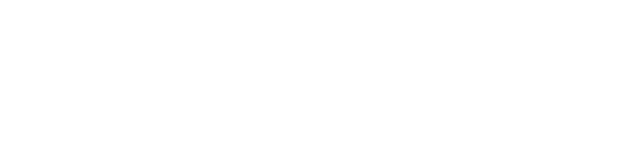
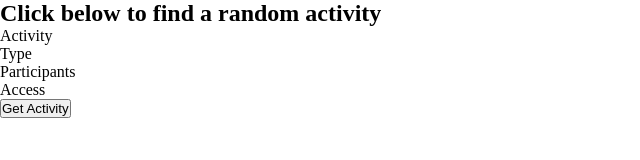
Before and after one commit to nataliemajadixon/activityfinderapp, a plain HTML site: page index.html in a window 1280 px wide. Shown: the whole page, without its empty margins (0-640 px from the left). Drawn offline with Linux system fonts and the light colour scheme.

Commit message:
created html

```diff
--- a/index.html
+++ b/index.html
@@ -8,8 +8,16 @@
     <title>Document</title>
 </head>
 <body>
+    <h2>Click below to find a random activity</h2>
 
+    <div class="box">
+        <p>Activity</p>
+        <p>Type</p>
+        <p>Participants</p>
+        <p>Access</p>
+    </div>
 
+    <button>Get Activity</button>
 
     <script src="script.js"></script>
 </body>
--- a/style.css
+++ b/style.css
@@ -0,0 +1,5 @@
+*{
+    padding: 0;
+    margin: 0;
+
+}
```
